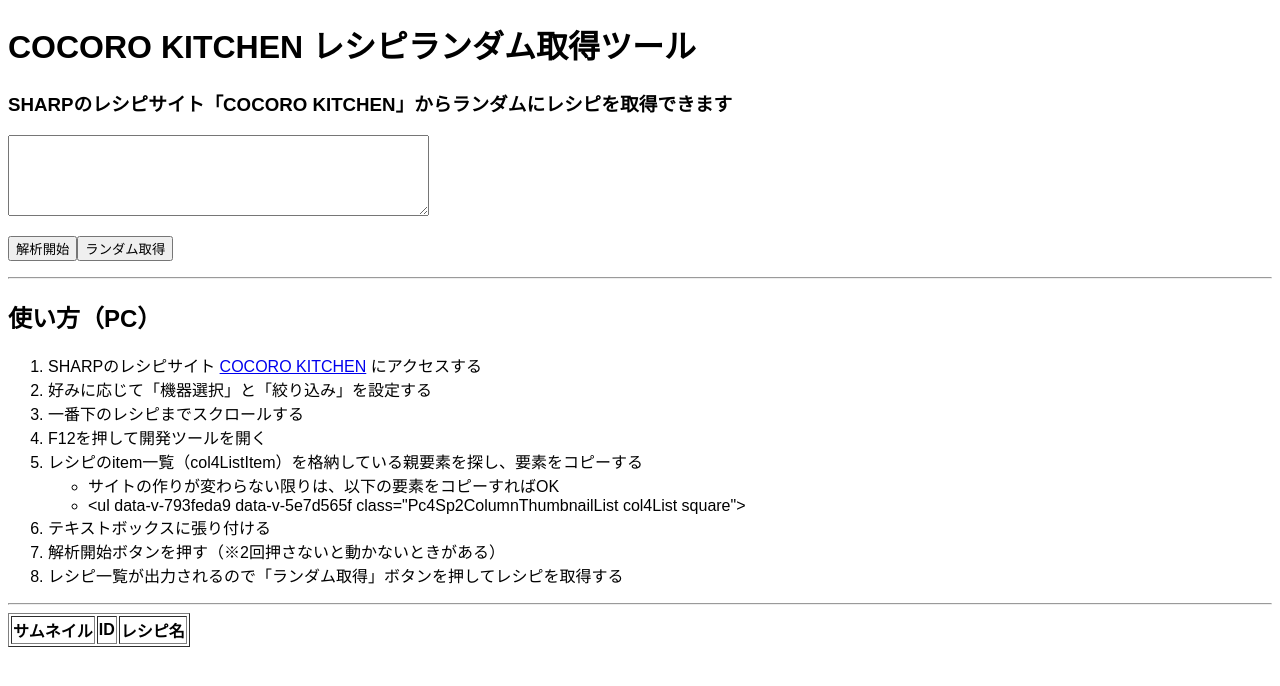
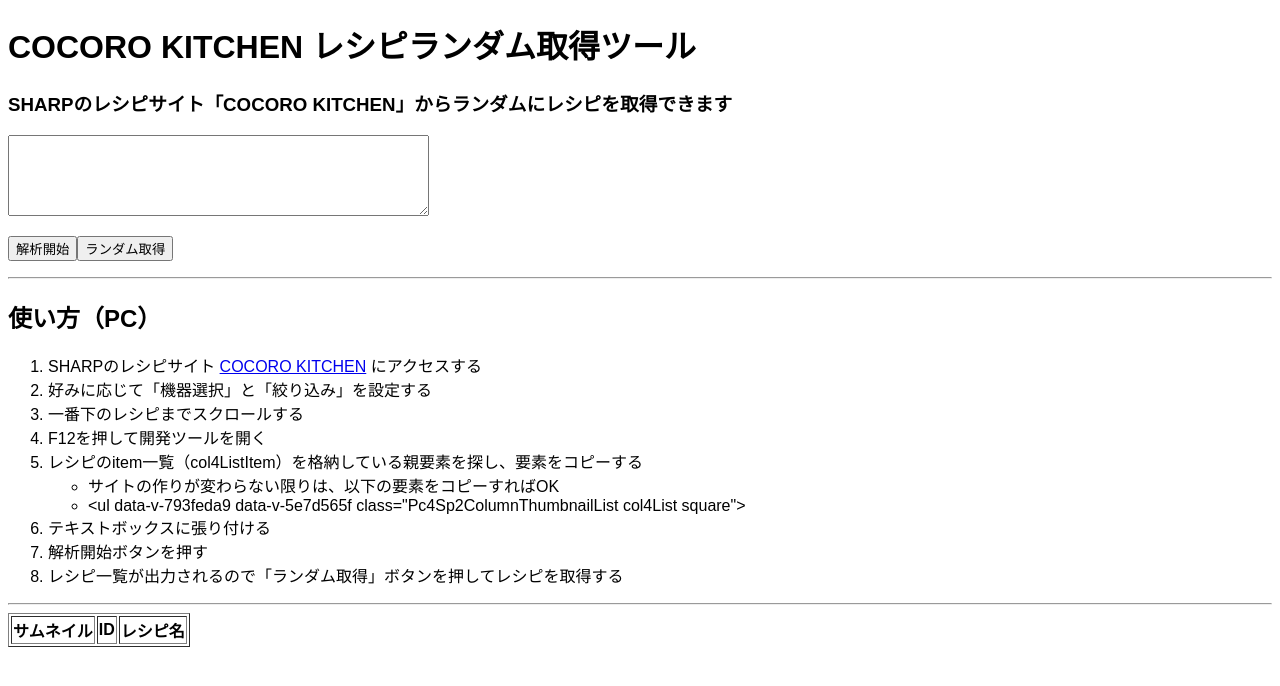
Before and after one commit to NiboshiDaifuku/CocoroKitchenRecipeRandomGetter, a React (Create React App) app: page / in a window 1280 px wide. Shown: the top 686 px of the page. Built offline with nearby package versions, Linux system fonts and the light colour scheme.

Commit message:
解析開始ボタン押下時のレンダリングミスを修正

```diff
--- a/src/App.js
+++ b/src/App.js
@@ -45,7 +45,7 @@
           <li>{`<ul data-v-793feda9 data-v-5e7d565f class="Pc4Sp2ColumnThumbnailList col4List square">`}</li>
         </ul>
         <li>テキストボックスに張り付ける</li>
-        <li>解析開始ボタンを押す（※2回押さないと動かないときがある）</li>
+        <li>解析開始ボタンを押す</li>
         <li>
           レシピ一覧が出力されるので「ランダム取得」ボタンを押してレシピを取得する
         </li>
```
